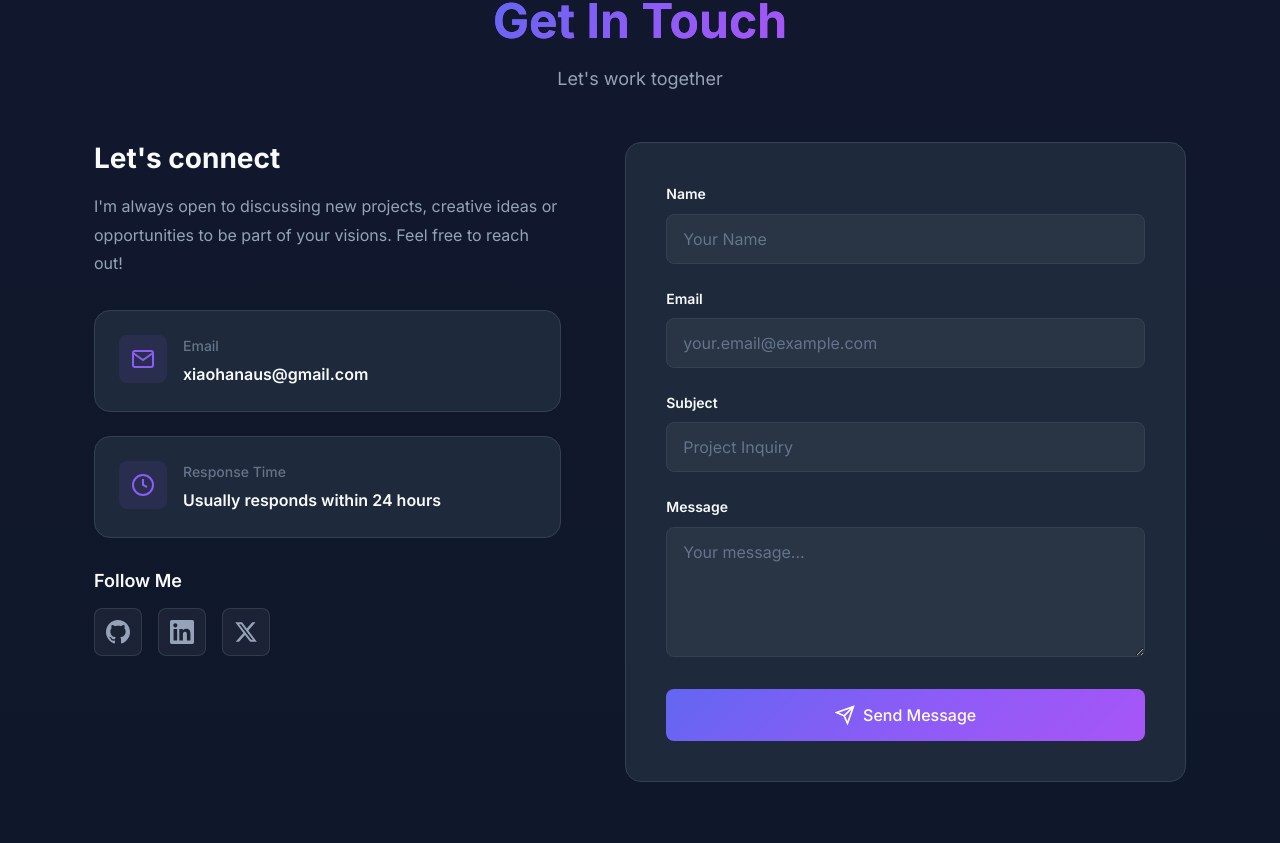
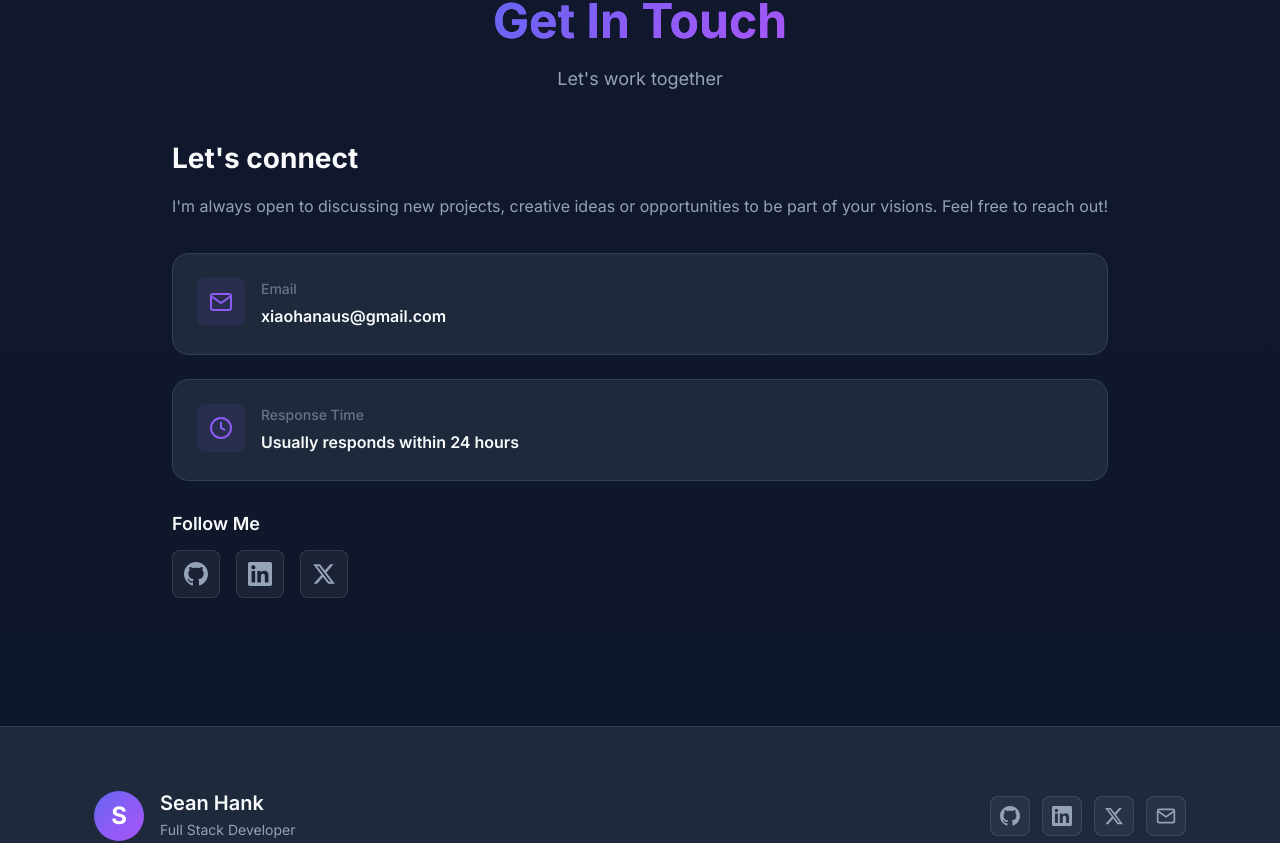
Before and after one commit to SeanHank/SeanHank.github.io, a Vue app: page / in a window 1280 px wide. Shown: the part 7702-8545 px from the top of the page. Built offline with nearby package versions, Linux system fonts and the light colour scheme.

Commit message:
Fixed UI bugs.

```diff
--- a/src/components/sections/ContactSection.vue
+++ b/src/components/sections/ContactSection.vue
@@ -67,81 +67,13 @@
             </div>
           </div>
         </div>
-
-        <div class="contact-form-wrapper" data-aos="fade-left">
-          <form class="contact-form" @submit.prevent="handleSubmit">
-            <div class="form-group">
-              <label for="name">Name</label>
-              <input
-                type="text"
-                id="name"
-                v-model="formData.name"
-                placeholder="Your Name"
-                required
-              />
-            </div>
-
-            <div class="form-group">
-              <label for="email">Email</label>
-              <input
-                type="email"
-                id="email"
-                v-model="formData.email"
-                placeholder="your.email@example.com"
-                required
-              />
-            </div>
-
-            <div class="form-group">
-              <label for="subject">Subject</label>
-              <input
-                type="text"
-                id="subject"
-                v-model="formData.subject"
-                placeholder="Project Inquiry"
-                required
-              />
-            </div>
-
-            <div class="form-group">
-              <label for="message">Message</label>
-              <textarea
-                id="message"
-                v-model="formData.message"
-                placeholder="Your message..."
-                rows="5"
-                required
-              ></textarea>
-            </div>
-
-            <button type="submit" class="btn btn-primary btn-submit" :disabled="isSubmitting">
-              <span v-if="!isSubmitting">
-                <svg viewBox="0 0 24 24" fill="none" stroke="currentColor" stroke-width="2">
-                  <line x1="22" y1="2" x2="11" y2="13"></line>
-                  <polygon points="22,2 15,22 11,13 2,9"></polygon>
-                </svg>
-                Send Message
-              </span>
-              <span v-else class="loading">
-                <svg class="spinner" viewBox="0 0 24 24">
-                  <circle cx="12" cy="12" r="10" stroke="currentColor" stroke-width="3" fill="none" stroke-dasharray="60 30"></circle>
-                </svg>
-                Sending...
-              </span>
-            </button>
-
-            <div v-if="submitMessage" class="submit-message" :class="submitStatus">
-              {{ submitMessage }}
-            </div>
-          </form>
-        </div>
       </div>
     </div>
   </section>
 </template>
 
 <script>
-import { ref, computed, reactive } from 'vue'
+import { computed } from 'vue'
 import config from '@/data/config'
 
 export default {
@@ -156,45 +88,9 @@ export default {
       twitter: social.value.twitter
     }))
 
-    const formData = reactive({
-      name: '',
-      email: '',
-      subject: '',
-      message: ''
-    })
-
-    const isSubmitting = ref(false)
-    const submitMessage = ref('')
-    const submitStatus = ref('')
-
-    const handleSubmit = async () => {
-      isSubmitting.value = true
-      submitMessage.value = ''
-
-      setTimeout(() => {
-        isSubmitting.value = false
-        submitStatus.value = 'success'
-        submitMessage.value = 'Thank you! Your message has been sent successfully.'
-
-        formData.name = ''
-        formData.email = ''
-        formData.subject = ''
-        formData.message = ''
-
-        setTimeout(() => {
-          submitMessage.value = ''
-        }, 5000)
-      }, 1500)
-    }
-
     return {
       contact,
-      socialLinks,
-      formData,
-      isSubmitting,
-      submitMessage,
-      submitStatus,
-      handleSubmit
+      socialLinks
     }
   }
 }
@@ -209,14 +105,8 @@ export default {
 }
 
 .contact-content {
-  display: grid;
-  grid-template-columns: 1fr;
-  gap: 3rem;
-
-  @include respond-to('lg') {
-    grid-template-columns: 1fr 1.2fr;
-    gap: 4rem;
-  }
+  display: flex;
+  justify-content: center;
 }
 
 .contact-info {
@@ -332,99 +222,5 @@ export default {
   }
 }
 
-.contact-form-wrapper {
-  background: $bg-card;
-  padding: 2.5rem;
-  border-radius: map-get($border-radius, 'lg');
-  border: 1px solid $border-color;
-}
 
-.contact-form {
-  display: flex;
-  flex-direction: column;
-  gap: 1.5rem;
-}
-
-.form-group {
-  display: flex;
-  flex-direction: column;
-  gap: 0.5rem;
-
-  label {
-    font-size: 0.875rem;
-    font-weight: 600;
-    color: $text-primary;
-  }
-
-  input,
-  textarea {
-    padding: 0.875rem 1rem;
-    background: rgba(255, 255, 255, 0.05);
-    border: 1px solid $border-color;
-    border-radius: map-get($border-radius, 'md');
-    color: $text-primary;
-    font-size: 1rem;
-    transition: all 0.3s ease;
-    resize: vertical;
-
-    &::placeholder {
-      color: $text-muted;
-    }
-
-    &:focus {
-      outline: none;
-      border-color: $primary-color;
-      box-shadow: 0 0 0 3px rgba(139, 92, 246, 0.1);
-    }
-  }
-}
-
-.btn-submit {
-  width: 100%;
-  padding: 1rem;
-  font-size: 1rem;
-  margin-top: 0.5rem;
-
-  > span:not(.loading) {
-    display: flex;
-    align-items: center;
-    gap: 0.5rem;
-  }
-
-  svg {
-    width: 20px;
-    height: 20px;
-  }
-
-  .loading {
-    display: flex;
-    align-items: center;
-    gap: 0.5rem;
-  }
-
-  .spinner {
-    width: 20px;
-    height: 20px;
-    animation: spin 1s linear infinite;
-  }
-}
-
-.submit-message {
-  padding: 1rem;
-  border-radius: map-get($border-radius, 'md');
-  text-align: center;
-  font-weight: 500;
-
-  &.success {
-    background: rgba(16, 185, 129, 0.1);
-    color: $success-color;
-    border: 1px solid rgba(16, 185, 129, 0.2);
-  }
-
-  &.error {
-    background: rgba(239, 68, 68, 0.1);
-    color: $error-color;
-    border: 1px solid rgba(239, 68, 68, 0.2);
-  }
-}
 </style>
--- a/src/components/ui/Timeline.vue
+++ b/src/components/ui/Timeline.vue
@@ -126,6 +126,10 @@ export default {
 .timeline-content {
   flex: 1;
   max-width: calc(50% - 40px);
+
+  @include respond-below('md') {
+    max-width: none;
+  }
 }
 
 .timeline-header {
```
